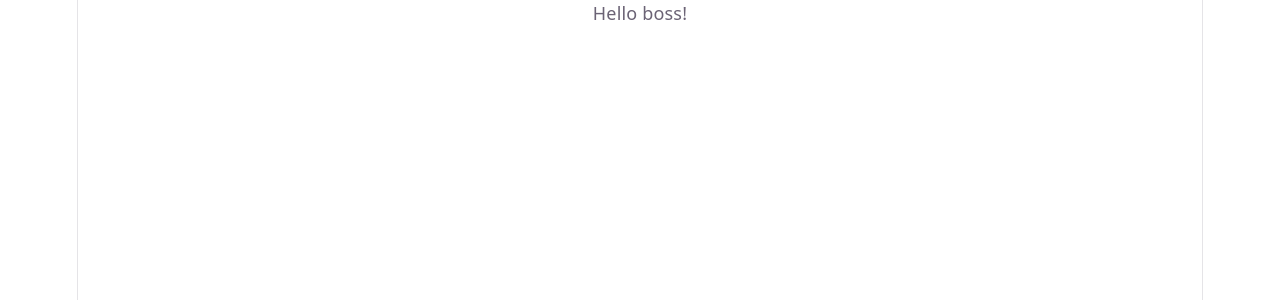
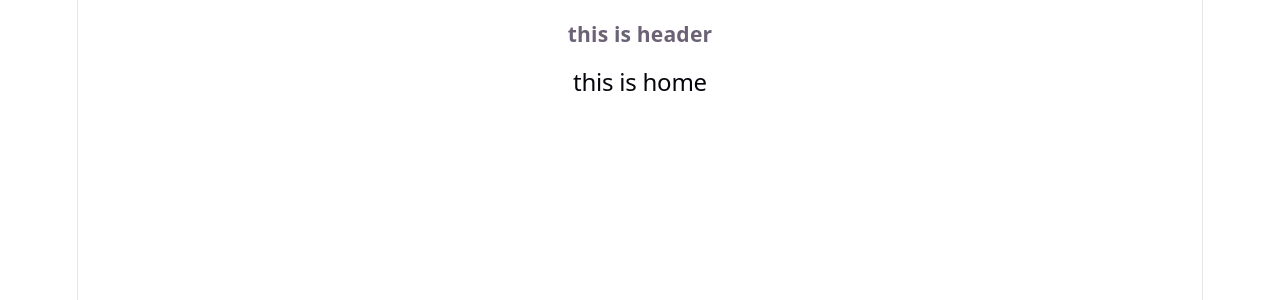
Before and after one commit to ChakmaShantunu/React-Router-Concept, a React (Vite) app: page / in a window 1280 px wide. Shown: the top 300 px of the page. Built offline with nearby package versions, Linux system fonts and the light colour scheme.

Commit message:
implement nested routing with layout and outlet

```diff
--- /dev/null
+++ b/src/components/Header/Header.jsx
@@ -0,0 +1,11 @@
+import React from 'react';
+
+const Header = () => {
+    return (
+        <div>
+            <h3>this is header</h3>
+        </div>
+    );
+};
+
+export default Header;
--- /dev/null
+++ b/src/components/Home/Home.jsx
@@ -0,0 +1,11 @@
+import React from 'react';
+
+const Home = () => {
+    return (
+        <div>
+            <h2>this is home</h2>
+        </div>
+    );
+};
+
+export default Home;
--- /dev/null
+++ b/src/components/Laptops/Laptops.jsx
@@ -0,0 +1,11 @@
+import React from 'react';
+
+const Laptops = () => {
+    return (
+        <div>
+            <h2>this is laptop</h2>
+        </div>
+    );
+};
+
+export default Laptops;
--- /dev/null
+++ b/src/components/Mobiles/Mobiles.jsx
@@ -0,0 +1,11 @@
+import React from 'react';
+
+const Mobiles = () => {
+    return (
+        <div>
+            <h2>this is mobile page</h2>
+        </div>
+    );
+};
+
+export default Mobiles;
--- /dev/null
+++ b/src/components/Root/Root.jsx
@@ -0,0 +1,14 @@
+import React from 'react';
+import Header from '../Header/Header';
+import { Outlet } from 'react-router';
+
+const Root = () => {
+    return (
+        <div>
+            <Header></Header>
+            <Outlet></Outlet>
+        </div>
+    );
+};
+
+export default Root;
--- a/src/main.jsx
+++ b/src/main.jsx
@@ -1,16 +1,34 @@
 import { StrictMode } from 'react'
 import { createRoot } from 'react-dom/client'
 import './index.css'
+import App from './App'
 
 
 import { RouterProvider } from "react-router/dom";
 import { createBrowserRouter } from 'react-router';
+import Root from './components/Root/Root';
+import Home from './components/Home/Home';
+import Mobiles from './components/Mobiles/Mobiles';
+import Laptops from './components/Laptops/Laptops';
 
 
 const router = createBrowserRouter([
   {
     path: "/",
-    element: <div>Hello boss!</div>
+    Component: Root,
+    children: [
+      {index: true, Component: Home},
+      {path: "mobiles", Component: Mobiles},
+      {path: "laptops", Component: Laptops}
+    ]
+  },
+  {
+    path: "about",
+    element: <div>about page</div>
+  },
+  {
+    path: 'app',
+    Component: App
   }
 ])
 
```
